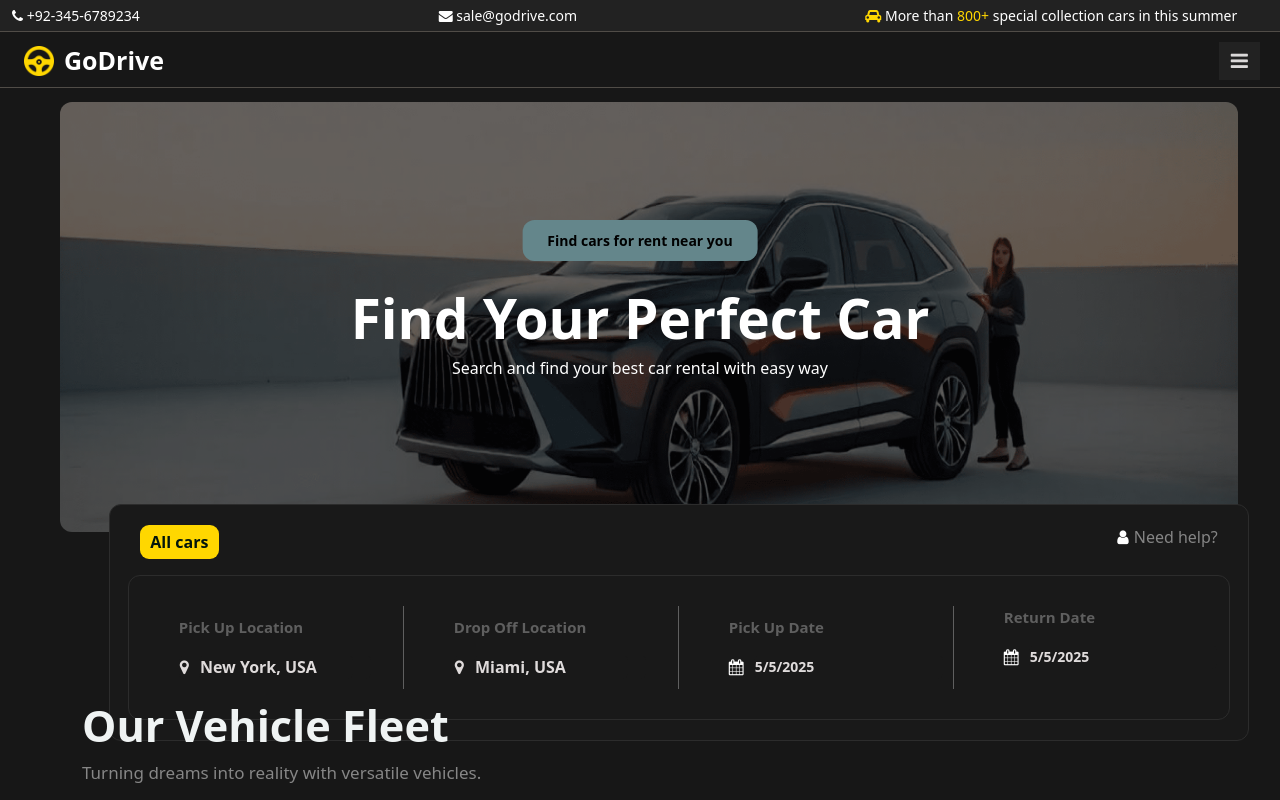
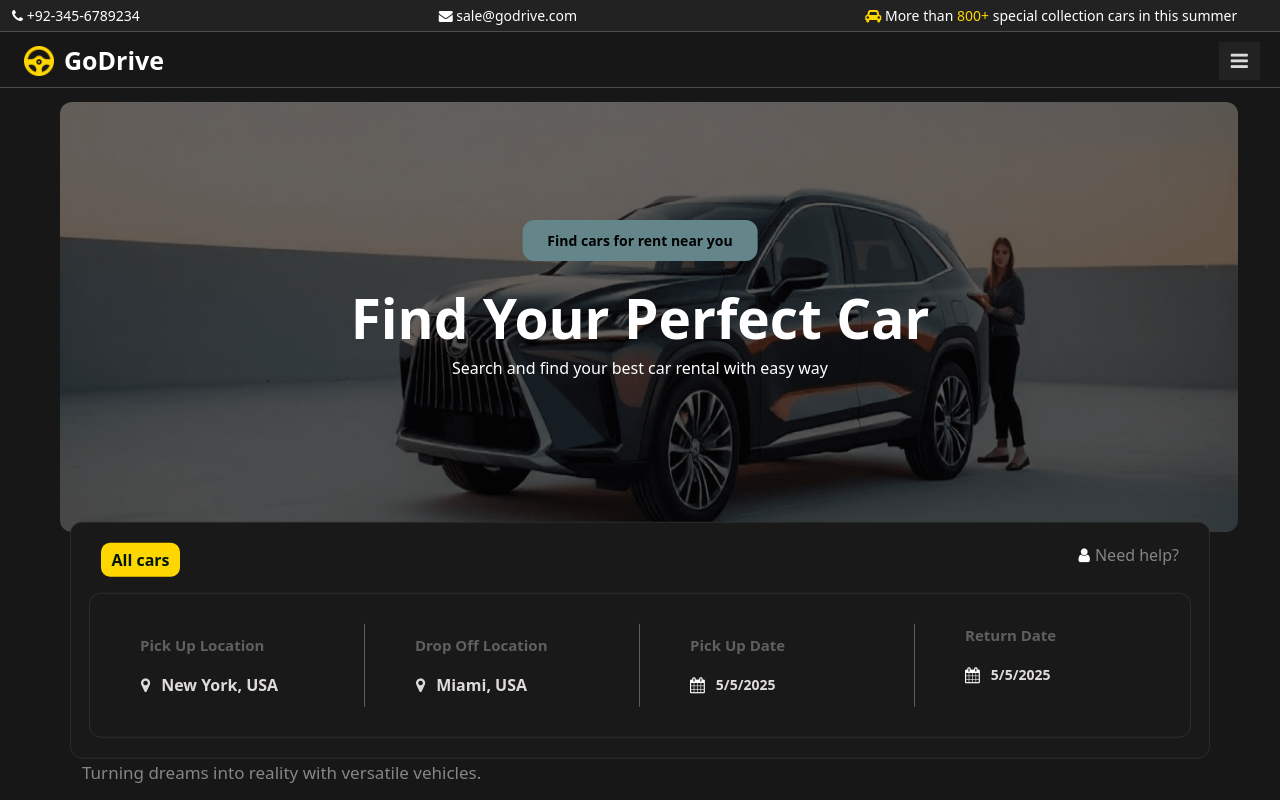
Before and after one commit to AmberSultan/GoDrive, a React (Create React App) app: page /book-a-car in a window 1280 px wide. Shown: the top 800 px of the page. Built offline with nearby package versions, Linux system fonts and the light colour scheme.

Commit message:
div centered
div centered

```diff
--- a/src/pages/Book.css
+++ b/src/pages/Book.css
@@ -27,14 +27,17 @@
 
 .halfhalf1 {
   position: absolute;
-    top: 63%;
-    left: 8.5%;
+  top: 80%;
+  left: 50%;
+  transform: translate(-50%, -50%);
   padding: 20px 30px !important;
   background-color: #191919;
   border-radius: 12px;
   border: 1px solid rgb(44, 44, 44);
-    /* z-index: 1 !important; */
+  /* optional for stacking */
+  z-index: 1;
 }
+
 
 
   .car-list-container {
```
Lines whose indentation alone changed are shown as unchanged.
